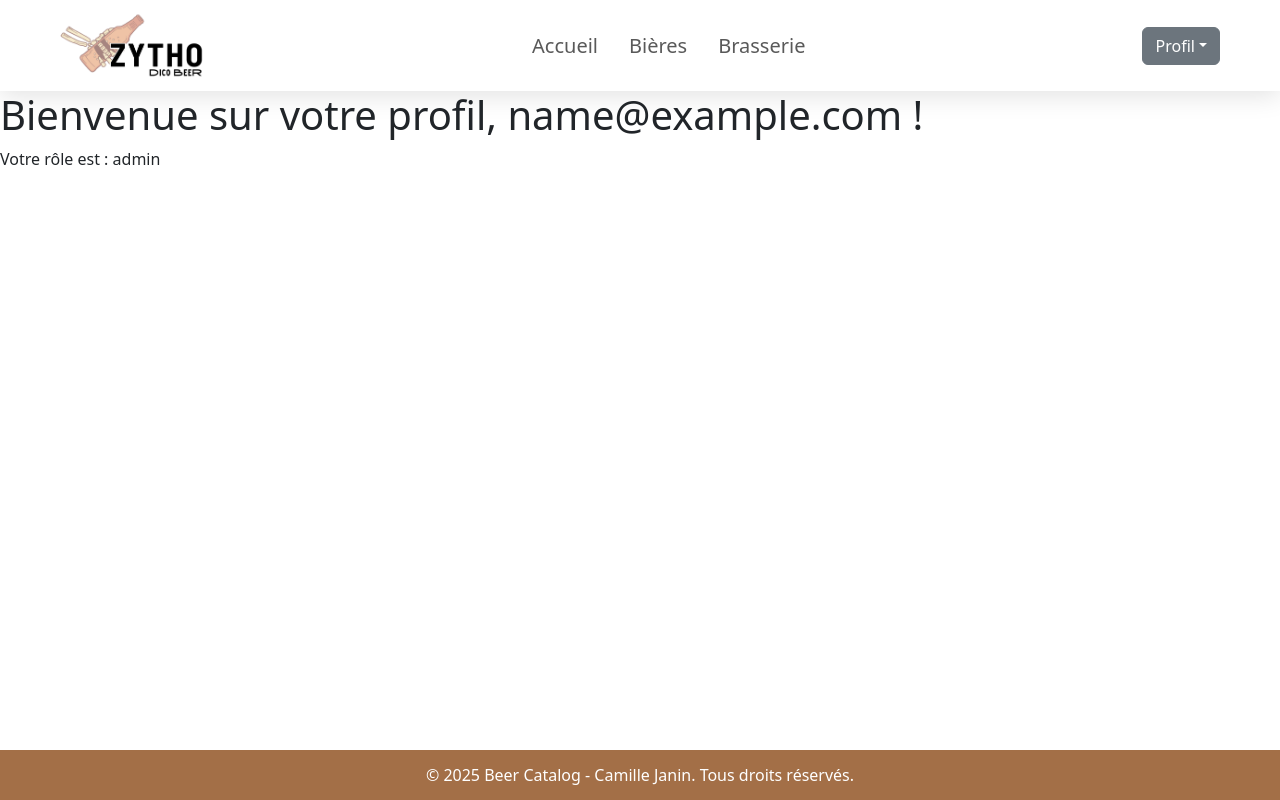
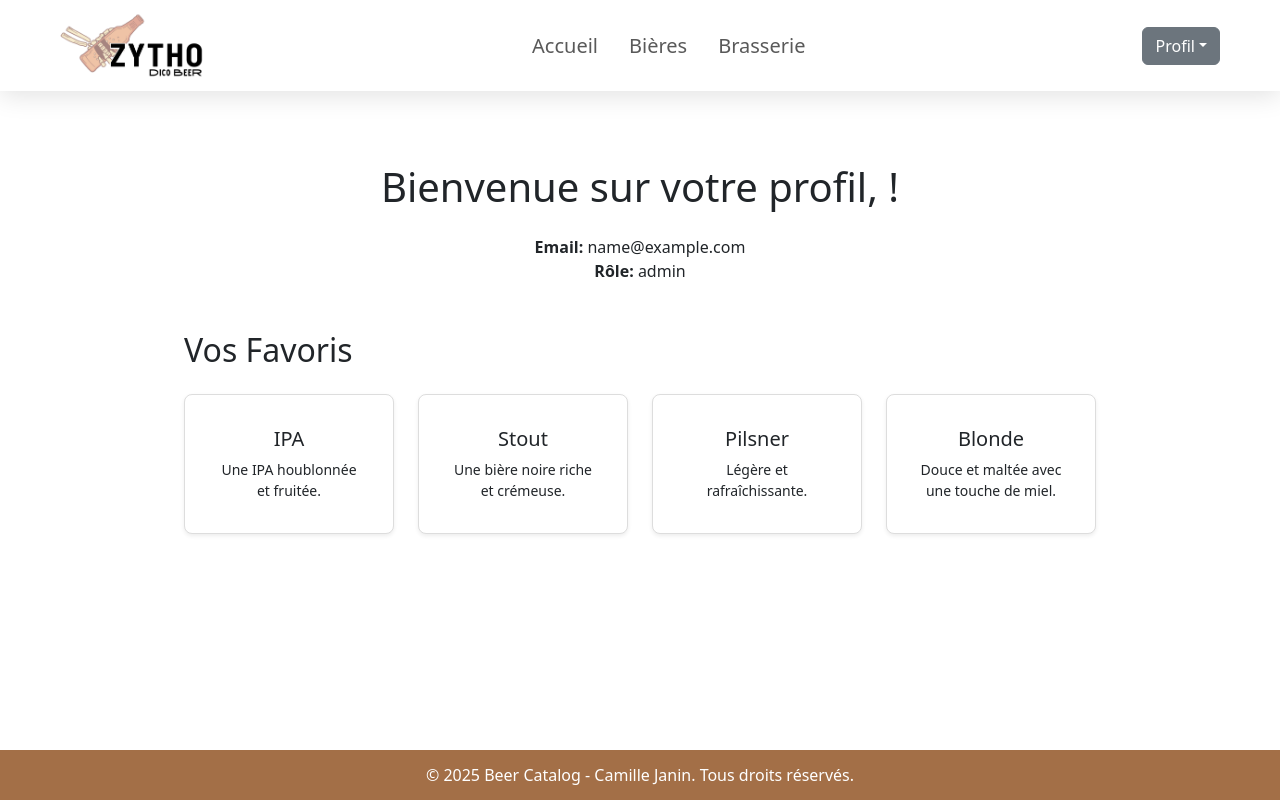
Before and after one commit to 2024-devops-alt-dist/zytho-front-cj, a React (Vite) app: page /profil in a window 1280 px wide. Built offline with nearby package versions, Linux system fonts and the light colour scheme; sample sign-in values are in the browser's storage.

Commit message:
feat: page profil design + btn favorie part1

```diff
--- a/src/context/AuthContext.tsx
+++ b/src/context/AuthContext.tsx
@@ -3,7 +3,7 @@ import { useNavigate } from "react-router-dom";
 import { Users } from "../interfaces/users";
 
 interface AuthContextType {
-    user: { email: string, role: 'admin' | 'user' } | null;
+    user: Users | null;
     login: (email: string, password: string) => boolean;
     logout: () => void;
 }
@@ -22,7 +22,7 @@ export const AuthProvider = ({ children }: { children: ReactNode }) => {
     const storedUser = localStorage.getItem("user");
 
     // Si user stocké dans localStorage, le définir comme l'utilisateur actuel
-    const [user, setUser] = useState<{ email: string, role: 'admin' | 'user' } | null>(
+    const [user, setUser] = useState<Users | null>(
         storedUser ? JSON.parse(storedUser) : null
     );
 
@@ -30,9 +30,8 @@ export const AuthProvider = ({ children }: { children: ReactNode }) => {
     const login = (email: string, password: string): boolean => {
         const user = hardcodedUsers.find(user => user.email === email && user.password === password);
         if (user) {
-            // Ici, on met à jour le user avec son rôle 'admin' ou 'user'
-            setUser({ email, role: user.role });
-            localStorage.setItem("user", JSON.stringify({ email, role: user.role }));
+            setUser(user);
+            localStorage.setItem("user", JSON.stringify(user));
             navigate("/profil");
             return true;
         }
--- a/src/pages/BeerList.tsx
+++ b/src/pages/BeerList.tsx
@@ -9,6 +9,9 @@ import { Link, useLocation, useNavigate } from 'react-router-dom';
 const BeerList: React.FC = () => {
     const [beers, setBeers] = useState<Beer[]>([]);
     const [filteredBeers, setFilteredBeers] = useState<Beer[]>([]);
+    const [favorites, setFavorites] = useState<number[]>(() => {
+        return JSON.parse(localStorage.getItem('favorites') || '[]');
+    });
     const [nameFilter, setNameFilter] = useState<string>('');
     const [typeFilter, setTypeFilter] = useState<string>('');
     const [originFilter, setOriginFilter] = useState<string>('');
@@ -92,6 +95,34 @@ const BeerList: React.FC = () => {
 
     const handleSuggestionClick = (beerId: number) => {
         navigate(`/beers/${beerId}`);
+    };
+
+    // Partie Favories : seul le btn coeur est fonctionnel pour le moment. Je n'arrive pas encore à faire persister les favories à la deco/reco
+    const isAuthenticated = !!localStorage.getItem('user');
+
+    // Réinitialiser les favoris lors de la déconnexion
+    useEffect(() => {
+        if (!isAuthenticated) {
+            setFavorites([]);
+            localStorage.setItem('favorites', JSON.stringify([])); // Vide le localStorage
+        }
+    }, [isAuthenticated]);
+
+    const toggleFavorite = (beerId: number) => {
+        if (!isAuthenticated) {
+            alert("Vous devez être connecté pour ajouter une bière en favori.");
+            navigate('/login');
+            return;
+        }
+
+        let updatedFavorites;
+        if (favorites.includes(beerId)) {
+            updatedFavorites = favorites.filter((id) => id !== beerId);
+        } else {
+            updatedFavorites = [...favorites, beerId];
+        }
+        setFavorites(updatedFavorites);
+        localStorage.setItem('favorites', JSON.stringify(updatedFavorites));
     };
 
     return (
@@ -187,9 +218,14 @@ const BeerList: React.FC = () => {
                                                 {beer.details_beer?.description || 'Pas de description disponible'}
                                             </p>
                                         </div>
-                                        <Link to={`/beers/${beer.id}`} className="btn btn-one mt-3">
-                                            Voir plus
-                                        </Link>
+                                        <div className="d-flex justify-content-between align-items-center mt-3">
+                                            <Link to={`/beers/${beer.id}`} className="btn btn-one">
+                                                Voir plus
+                                            </Link>
+                                            <button className="btn " onClick={() => toggleFavorite(beer.id)}>
+                                                {favorites.includes(beer.id) ? '❤️' : '🤍'}
+                                            </button>
+                                        </div>
                                     </div>
                                 </div>
                             </div>
--- a/src/pages/HomePage.tsx
+++ b/src/pages/HomePage.tsx
@@ -65,7 +65,7 @@ const HomePage: React.FC = () => {
                 </div>
             </section>
 
-            <section className="py-5 bg-light">
+            {/* <section className="py-5 bg-light">
                 <div className="container text-center my-3">
                     <h2>Rejoignez notre Communauté</h2>
                     <p className="lead">Inscrivez-vous à notre newsletter pour recevoir des informations sur nos dernières bières et promotions.</p>
@@ -77,7 +77,7 @@ const HomePage: React.FC = () => {
                         </div>
                     </form>
                 </div>
-            </section>
+            </section> */}
         </>
     );
 };
--- a/src/pages/Profil.tsx
+++ b/src/pages/Profil.tsx
@@ -9,10 +9,44 @@ const Profil = () => {
         return <Navigate to="/login" />;
     }
 
+    // Exemple de bières favorites (tu pourras remplacer ça par des données réelles)
+    const favoriteBeers = [
+        { id: 1, name: "IPA", description: "Une IPA houblonnée et fruitée." },
+        { id: 2, name: "Stout", description: "Une bière noire riche et crémeuse." },
+        { id: 3, name: "Pilsner", description: "Légère et rafraîchissante." },
+        { id: 4, name: "Blonde", description: "Douce et maltée avec une touche de miel." },
+    ];
+
     return (
-        <div>
-            <h1>Bienvenue sur votre profil, {auth.user.email} !</h1>
-            <p>Votre rôle est : {auth.user.role}</p>
+        <div className="d-flex justify-content-center align-items-start pt-5">
+            <div className="p-4 w-75">
+                <h1 className="mb-4 text-center">Bienvenue sur votre profil, {auth.user.firstname} !</h1>
+
+                <div className="mb-4 text-center">
+                    <p><strong>Email:</strong> {auth.user.email}</p>
+                    <p><strong>Rôle:</strong> {auth.user.role}</p>
+                </div>
+
+                <div className="mt-5">
+                    <h2 className="mb-4">Vos Favoris</h2>
+                    <div className="row">
+                        {favoriteBeers.map(beer => (
+                            <div key={beer.id} className="col-12 col-sm-6 col-md-4 col-lg-3 d-flex mb-4">
+                                <div
+                                    className="card shadow-sm h-100 w-100 d-flex flex-column justify-content-between text-center p-3"
+                                    style={{ border: "1px solid #ddd", borderRadius: "8px" }}
+                                >
+                                    <div className="card-body">
+                                        <h5 className="card-title">{beer.name}</h5>
+                                        <p className="card-text small">{beer.description}</p>
+                                    </div>
+                                </div>
+                            </div>
+                        ))}
+                    </div>
+                </div>
+
+            </div>
         </div>
     );
 };
```
Also changed, not shown: 1 other file (tests, documents, lock files or other folders).
